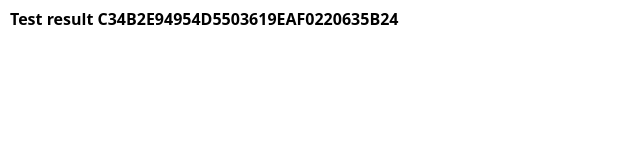
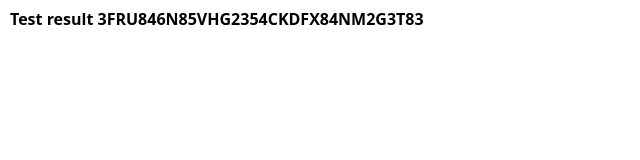
Before and after one commit to medisvit/3FRU846N85VHG2354CKDFX84NM2G3T83, a plain HTML site: page index.html in a window 1280 px wide. Shown: the whole page, without its empty margins (0-640 px from the left). Drawn offline with nearby package versions, Linux system fonts and the light colour scheme.

Commit message:
Update index.html

```diff
--- a/index.html
+++ b/index.html
@@ -16,7 +16,7 @@
     />
   </head>
   <body style="font-size: 8px">
-    <h1 style="margin: 10px">Test result C34B2E94954D5503619EAF0220635B24</h1>
+    <h1 style="margin: 10px">Test result 3FRU846N85VHG2354CKDFX84NM2G3T83</h1>
     <img src="test.jpg" alt="" style="max-width: 100%" />
   </body>
 </html>
```
